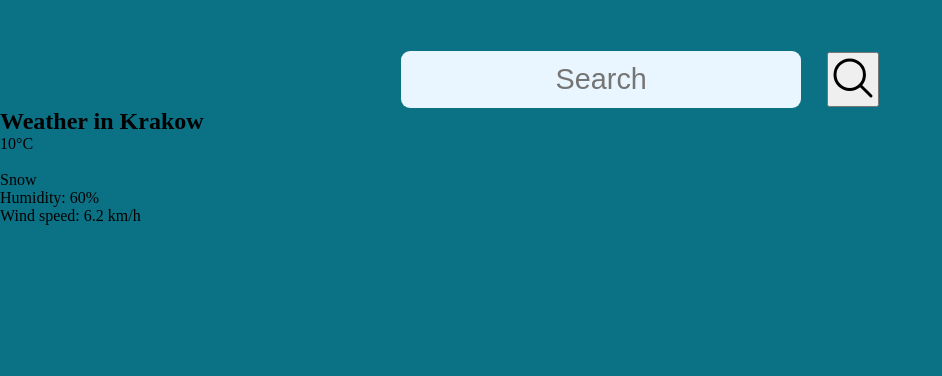
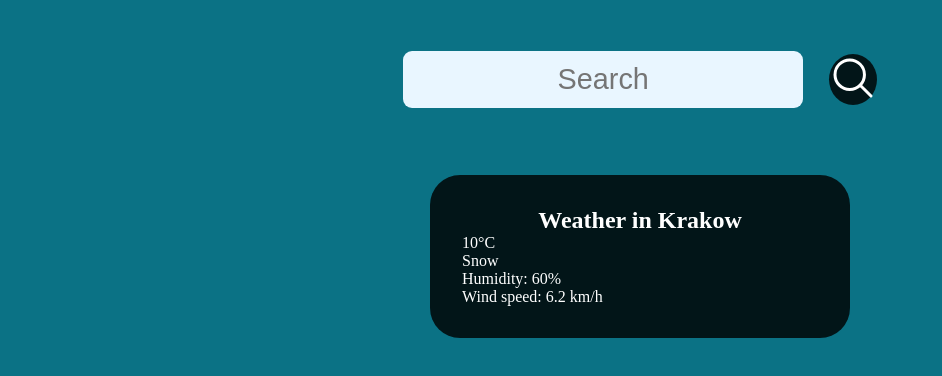
Before and after one commit to smosk4l/JS-Wsei, a plain HTML site: page lab-9/index.html in a window 1280 px wide. Both pictures are taken after a click on the button 852 px from the left and 79 px from the top of the page. Shown: the whole page, without its empty margins (0-942 px from the left). Drawn offline with nearby package versions, Linux system fonts and the light colour scheme; no server answers.

Commit message:
updating UI almost done

```diff
--- a/lab-9/index.html
+++ b/lab-9/index.html
@@ -10,13 +10,14 @@
   </head>
   <body>
     <div class="search">
-      <input type="text" placeholder="Search" />
+      <input class="weather-input" type="text" placeholder="Search" />
       <button class="search-btn">
         <ion-icon class="icon search-icon" name="search-outline"></ion-icon>
       </button>
     </div>
 
     <div class="weather">
+      <div class="card">
         <h2 class="city">Weather in Krakow</h2>
         <div class="temp">10°C</div>
         <img src="" alt="" class="weather-icon" />
@@ -24,6 +25,7 @@
         <div class="humidity">Humidity: 60%</div>
         <div class="wind">Wind speed: 6.2 km/h</div>
       </div>
+    </div>
     <script
       type="module"
       src="https://unpkg.com/ionicons@5.5.2/dist/ionicons/ionicons.esm.js"
--- a/lab-9/solution.js
+++ b/lab-9/solution.js
@@ -1,4 +1,4 @@
-const checkBtn = document.querySelector(".weather-btn");
+const checkBtn = document.querySelector(".search-btn");
 const cityInput = document.querySelector(".weather-input");
 
 const apiKey = "1a42eb189c06352349faade92b23e721";
@@ -7,13 +7,27 @@ checkBtn.addEventListener("click", checkWeather);
 function checkWeather() {
   const city = cityInput.value;
   cityInput.value = "";
-  cityInput.
-
   fetch(
     `https://api.openweathermap.org/data/2.5/weather?units=metric&q=${city}&appid=${apiKey}`
   )
     .then((response) => response.json())
-    .then((data) => {
-      if (data.cod === 200) console.log(data);
-    });
+    .then((data) => updateWeather(data));
 }
+
+function updateWeather(data) {
+  const cityName = data.name;
+  const { temp } = data.main;
+  // const icon =
+
+  const weatherHtml = `
+  <div class="card">
+    <h2 class="city">Weather in ${data.name}</h2>
+    <div class="temp">${data}°C</div>
+    <img src="" alt="" class="weather-icon" />
+    <div class="description">Snow</div>
+    <div class="humidity">Humidity: 60%</div>
+    <div class="wind">Wind speed: 6.2 km/h</div>
+</div>`;
+
+  console.log(temp);
+}
--- a/lab-9/style.css
+++ b/lab-9/style.css
@@ -15,7 +15,33 @@ body {
   align-items: center;
   justify-content: center;
   gap: 1.6rem;
-  margin-top: 3.2rem;
+  margin: 3.2rem 0;
+}
+
+.weather {
+  display: flex;
+  align-items: center;
+  justify-content: center;
+  flex-wrap: wrap;
+  gap: 1.2rem;
+}
+
+.card {
+  display: flex;
+  align-items: flex-start;
+  justify-content: center;
+  flex-direction: column;
+  background-color: #000000d0;
+  color: white;
+  padding: 2em;
+  border-radius: 30px;
+  width: 100%;
+  max-width: 420px;
+  margin: 1em;
+}
+
+.card .city {
+  align-self: center;
 }
 
 input {
@@ -27,9 +53,16 @@ input {
   border-radius: 9px;
   padding: 12px;
 }
+
+button {
+  border-radius: 50%;
+  border: none;
+  background-color: #000000d0;
+}
 .search-icon {
   font-size: 3rem;
   cursor: pointer;
+  color: white;
 }
 
 .weather-card {
@@ -40,8 +73,3 @@ input {
   flex-wrap: wrap;
   gap: 1.6rem;
 }
-
-.card {
-  background-color: red;
-  /*padding: 12rem 6rem;*/
-}
```
Lines whose indentation alone changed are shown as unchanged.
